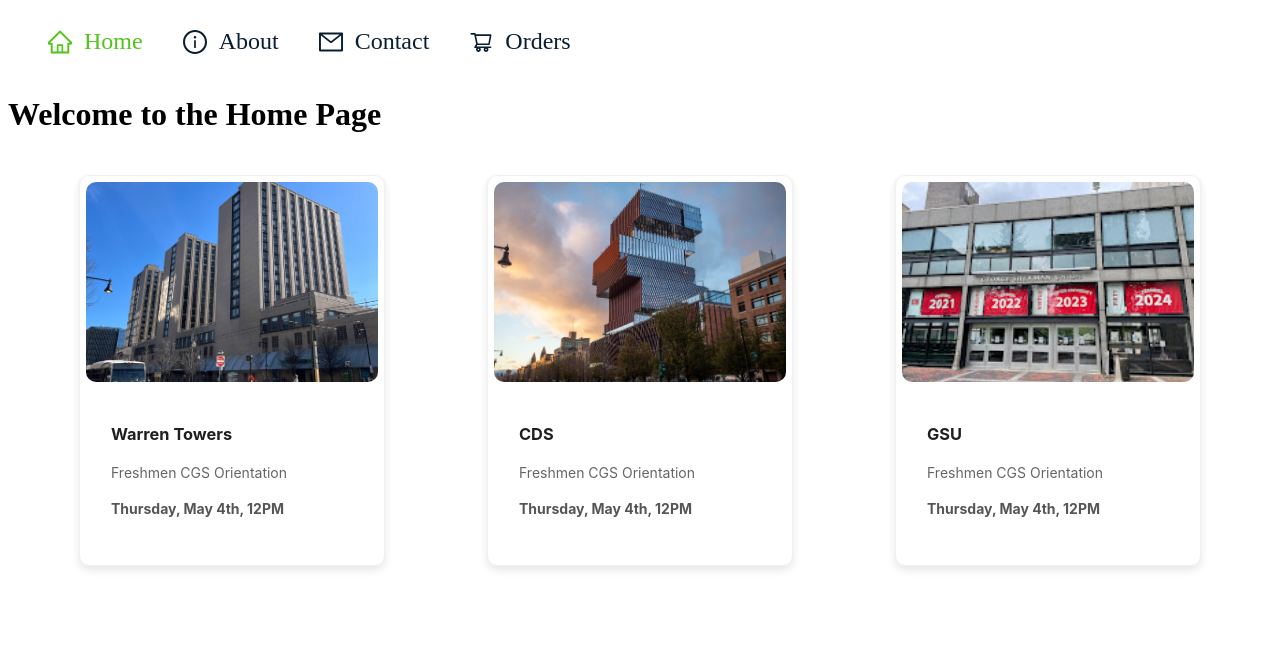
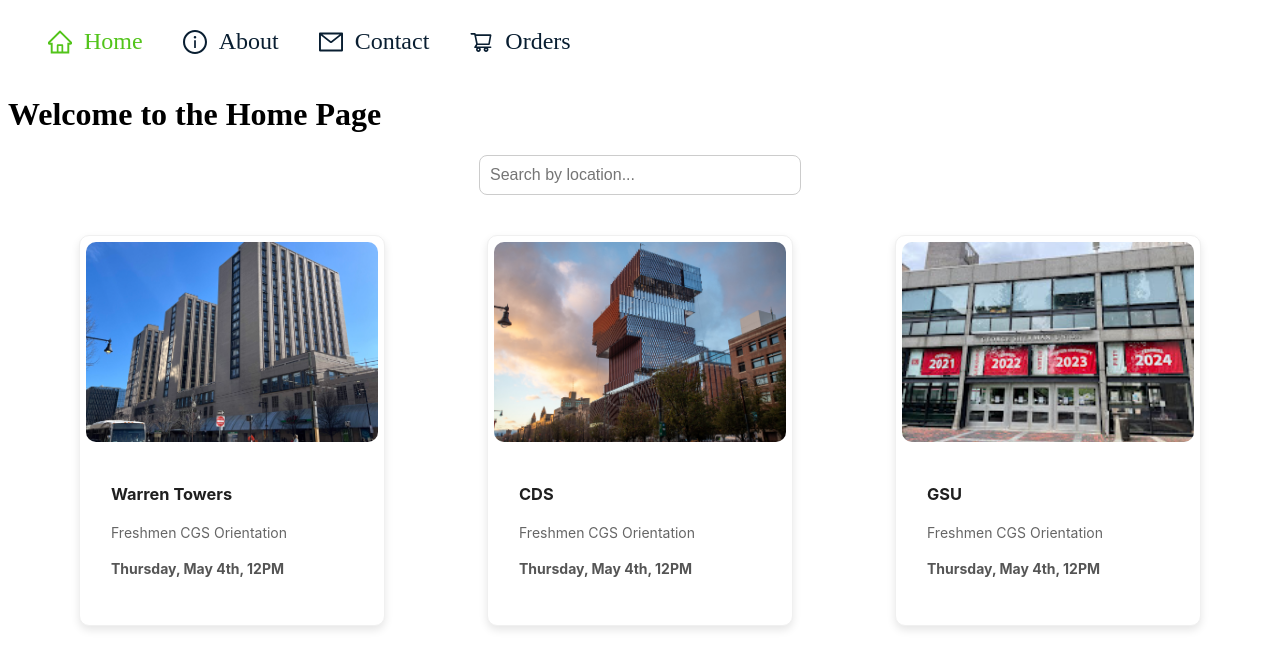
Before and after one commit to wellijo18/SparkBytes, a Next.js app: page / in a window 1280 px wide. Shown: the top 668 px of the page. Built offline with nearby package versions, Linux system fonts and the light colour scheme.

Commit message:
added search bar to filter food event cards by location on Home page

```diff
--- a/src/app/page.tsx
+++ b/src/app/page.tsx
@@ -3,7 +3,11 @@ import styles from "./page.module.css";
 import Navigation from "./components/Navigation";
 import FoodCard from "./components/FoodCard";
 import { Flex } from "antd";
+import { useState } from "react";
+
 export default function Home() {
+  const [searchTerm, setSearchTerm] = useState("");
+
   const data = [
     {
       location: "Warren Towers",
@@ -91,17 +95,37 @@ export default function Home() {
     },
   ];
 
-  console.log(data)
+  const filteredData = data.filter((event) =>
+    event.location.toLowerCase().includes(searchTerm.toLowerCase())
+  );
+
   return (
     <div className={styles.page}>
       <h1>Welcome to the Home Page</h1>
+
+      <div style={{ marginBottom: "20px", textAlign: "center" }}>
+        <input
+          type="text"
+          placeholder="Search by location..."
+          value={searchTerm}
+          onChange={(e) => setSearchTerm(e.target.value)}
+          style={{
+            padding: "10px",
+            width: "300px",
+            borderRadius: "8px",
+            border: "1px solid #ccc",
+            fontSize: "16px"
+          }}
+        />
+      </div>
+
       <div style={{ padding: "20px" }}>
-      <Flex justify="space-around" align="center">
-        {data.map((event, index) => (
+        <Flex justify="space-around" align="center" wrap="wrap">
+          {filteredData.map((event, index) => (
             <FoodCard {...event} key={index} />
-        ))}
-      </Flex>
-    </div>
+          ))}
+        </Flex>
+      </div>
     </div>
   );
 }
```
